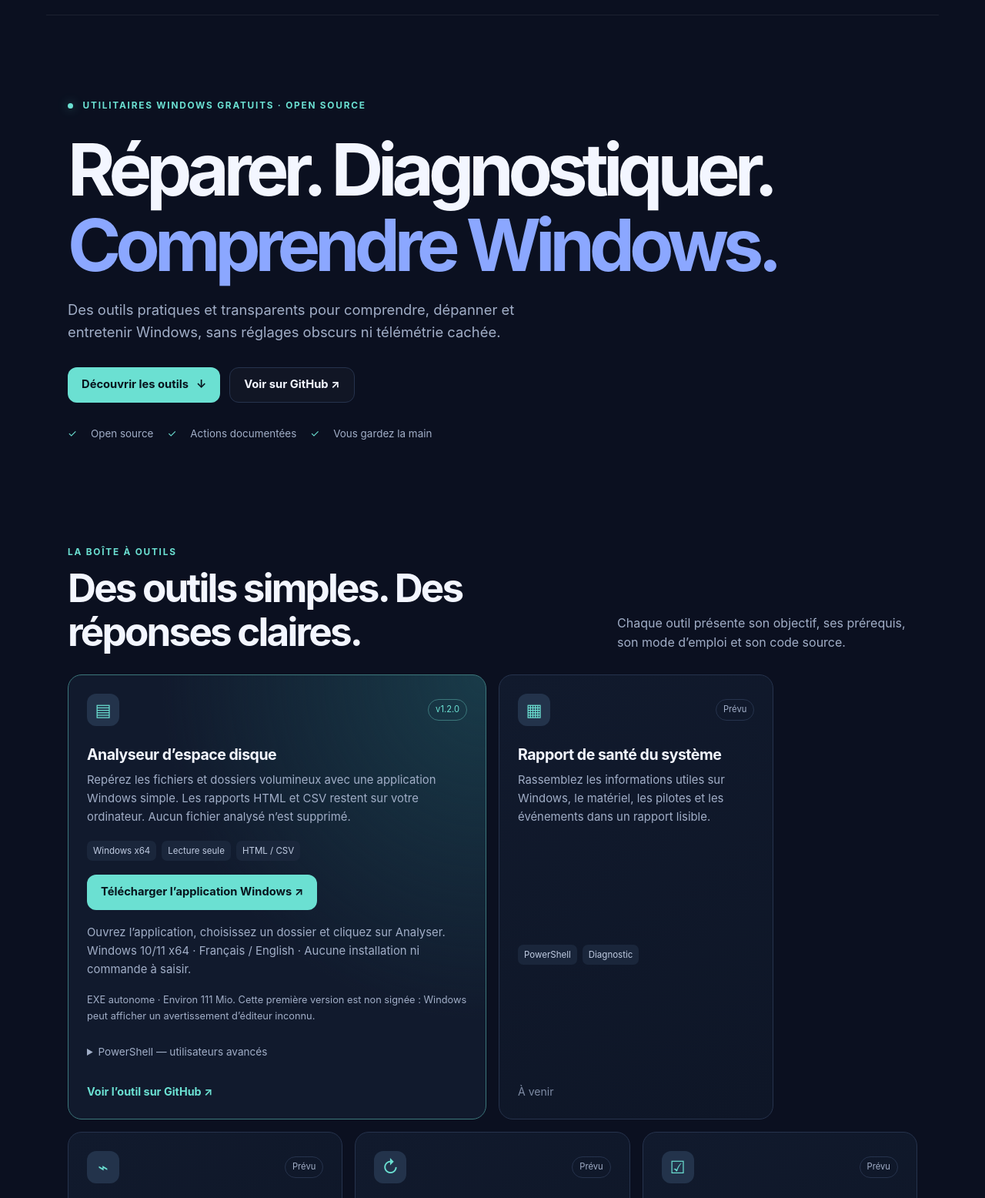
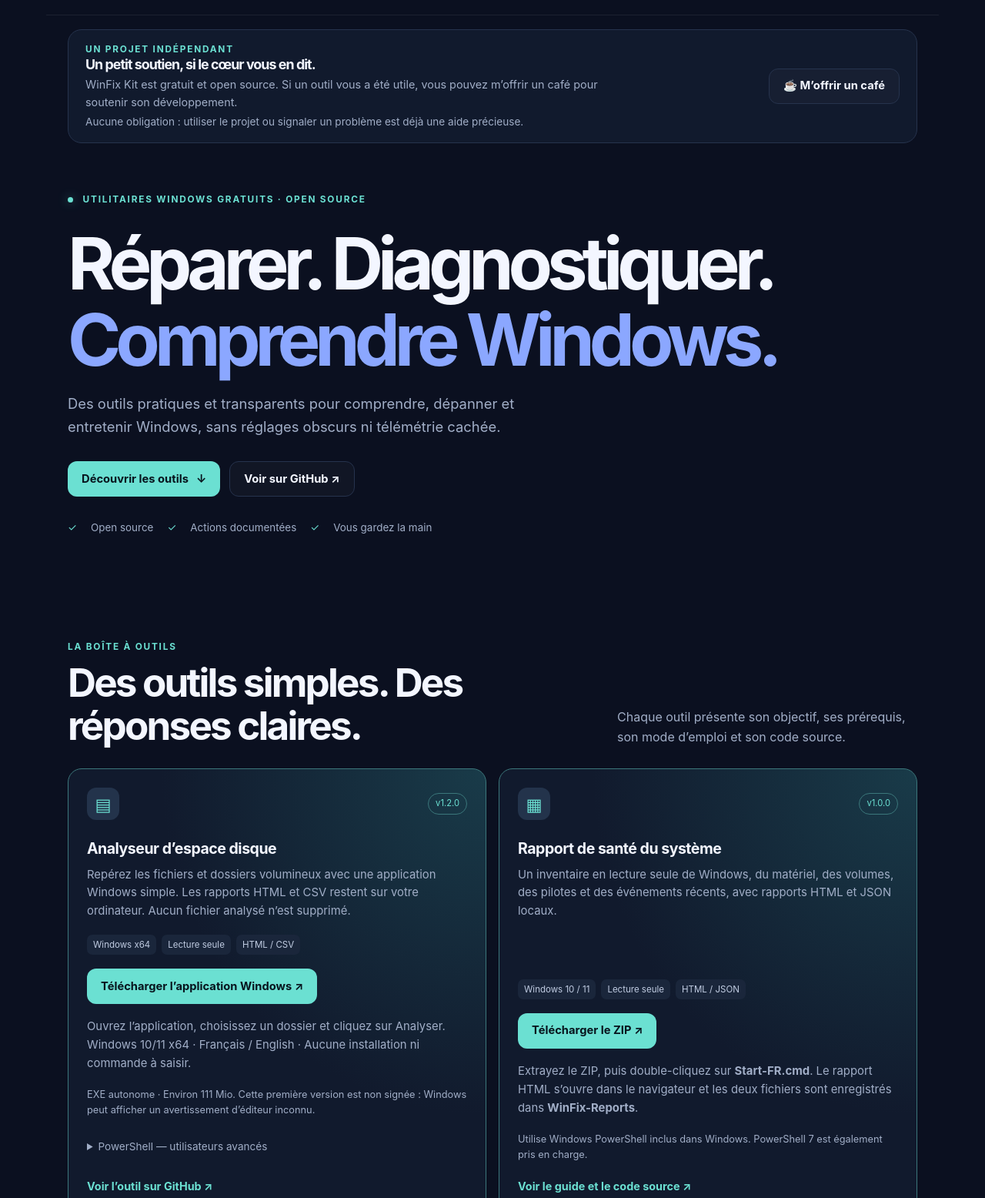
Before and after one commit to DrakkenWorld/winfix-kit-site, a plain HTML site: page fr/index.html in a window 1280 px wide. Shown: the part 59-1615 px from the top of the page at 77% size. Drawn offline with Linux system fonts and the light colour scheme.

Commit message:
Publish System Health Report and move support to the top
* Document verified roadmap and health report preview status

* Add System Health Report download and move support above the hero

```diff
--- a/assets/css/styles.css
+++ b/assets/css/styles.css
@@ -68,9 +68,12 @@
 .principle-number { color: var(--accent); font-size: .8rem; font-weight: 800; }
 .principle-grid h3 { margin: 12px 0 5px; }
 .principle-grid p, .support p { color: var(--muted); }
-.support { max-width: 1160px; margin: auto; padding: 78px 28px; display: flex; align-items: center; justify-content: space-between; gap: 30px; }
+.support { max-width: 1104px; margin: 18px auto 0; padding: 16px 22px; display: flex; align-items: center; justify-content: space-between; gap: 18px; border: 1px solid var(--border); border-radius: var(--radius); background: var(--surface); }
 .support > div { max-width: 670px; }
-.support h2 { font-size: clamp(1.8rem, 3vw, 2.6rem); }
+.support h2 { margin: 0 0 4px; font-size: 1.12rem; }
+.support p { margin: 0; font-size: .9rem; }
+.support .support-note { margin-top: 4px; }
+.support + .hero { padding-top: 64px; }
 .site-footer { border-top: 1px solid rgba(255,255,255,.07); color: var(--muted); font-size: .8rem; flex-wrap: wrap; }
 .site-footer p { margin: 0; }
 @media (max-width: 760px) {
@@ -78,6 +81,8 @@
   nav { gap: 18px; flex-wrap: wrap; }
   .hero { padding-top: 74px; }
   .section-heading, .support { align-items: flex-start; flex-direction: column; }
+  .support { padding: 14px 16px; gap: 12px; }
+  .support + .hero { padding-top: 46px; }
   .tool-card, .tool-card.featured { grid-column: span 6; }
   .principle-grid { grid-template-columns: 1fr; gap: 22px; }
 }
@@ -86,6 +91,6 @@
 .language-switch [aria-current="page"] { color: var(--text); font-weight: 700; }
 .usage-label { margin-bottom: 6px !important; font-size: .82rem !important; }
 .usage { width: 100%; margin: 0 0 20px; padding: 12px; background: #0b1020; border: 1px solid var(--border); border-radius: 8px; white-space: pre-wrap; overflow-wrap: anywhere; font-size: .78rem; }
-.support h2 { font-size: clamp(1.4rem, 2.5vw, 1.8rem); }
+.support { width: calc(100% - 56px); }
 .support .support-note { font-size: .85rem; }
 .support > .button { flex-shrink: 0; }
--- a/fr/index.html
+++ b/fr/index.html
@@ -30,6 +30,11 @@
   </header>
 
   <main>
+    <section class="support" aria-labelledby="support-title">
+      <div><div class="eyebrow">UN PROJET INDÉPENDANT</div><h2 id="support-title">Un petit soutien, si le cœur vous en dit.</h2><p>WinFix Kit est gratuit et open source. Si un outil vous a été utile, vous pouvez m’offrir un café pour soutenir son développement.</p><p class="support-note">Aucune obligation : utiliser le projet ou signaler un problème est déjà une aide précieuse.</p></div>
+      <a class="button button-secondary" href="https://buymeacoffee.com/drakken">☕ M’offrir un café</a>
+    </section>
+
     <section class="hero">
       <div class="eyebrow"><span class="status-dot"></span> UTILITAIRES WINDOWS GRATUITS · OPEN SOURCE</div>
       <h1><span class="hero-title-line">Réparer. Diagnostiquer.</span><span class="hero-title-line hero-title-line--accent">Comprendre Windows.</span></h1>
@@ -61,12 +66,15 @@
           </details>
           <a class="text-link" href="https://github.com/DrakkenWorld/winfix-disk-space-analyzer" target="_blank" rel="noreferrer">Voir l’outil sur GitHub ↗</a>
         </article>
-        <article class="tool-card">
-          <div class="card-top"><span class="tool-icon">▦</span><span class="pill">Prévu</span></div>
+        <article class="tool-card featured">
+          <div class="card-top"><span class="tool-icon">▦</span><span class="pill pill-ready">v1.0.0</span></div>
           <h3>Rapport de santé du système</h3>
-          <p>Rassemblez les informations utiles sur Windows, le matériel, les pilotes et les événements dans un rapport lisible.</p>
-          <div class="tag-row"><span>PowerShell</span><span>Diagnostic</span></div>
-          <span class="muted">À venir</span>
+          <p>Un inventaire en lecture seule de Windows, du matériel, des volumes, des pilotes et des événements récents, avec rapports HTML et JSON locaux.</p>
+          <div class="tag-row"><span>Windows 10 / 11</span><span>Lecture seule</span><span>HTML / JSON</span></div>
+          <a class="button button-primary" href="https://github.com/DrakkenWorld/winfix-system-health-report/releases/download/v1.0.0/WinFix-SystemHealthReport-v1.0.0.zip">Télécharger le ZIP ↗</a>
+          <p>Extrayez le ZIP, puis double-cliquez sur <strong>Start-FR.cmd</strong>. Le rapport HTML s’ouvre dans le navigateur et les deux fichiers sont enregistrés dans <strong>WinFix-Reports</strong>.</p>
+          <p class="download-note">Utilise Windows PowerShell inclus dans Windows. PowerShell 7 est également pris en charge.</p>
+          <a class="text-link" href="https://github.com/DrakkenWorld/winfix-system-health-report/blob/main/README.fr.md">Voir le guide et le code source ↗</a>
         </article>
         <article class="tool-card">
           <div class="card-top"><span class="tool-icon">⌁</span><span class="pill">Prévu</span></div>
@@ -101,10 +109,6 @@
         <div><span class="principle-number">03</span><h3>Vos données restent privées</h3><p>Les informations recueillies restent sur votre ordinateur, sauf indication contraire explicite.</p></div>
       </div>
     </section>
-    <section class="support" aria-labelledby="support-title">
-      <div><div class="eyebrow">UN PROJET INDÉPENDANT</div><h2 id="support-title">Un petit soutien, si le cœur vous en dit.</h2><p>WinFix Kit est gratuit et open source. Si un outil vous a été utile, vous pouvez m’offrir un café pour soutenir son développement.</p><p class="support-note">Aucune obligation : utiliser le projet ou signaler un problème est déjà une aide précieuse.</p></div>
-      <a class="button button-secondary" href="https://buymeacoffee.com/drakken">☕ M’offrir un café</a>
-    </section>
   </main>
 
   <footer class="site-footer">
```
Also changed, not shown: index.html (+13 -9 lines), tests/check-site.mjs (+3 -1 lines), 2 other files.
